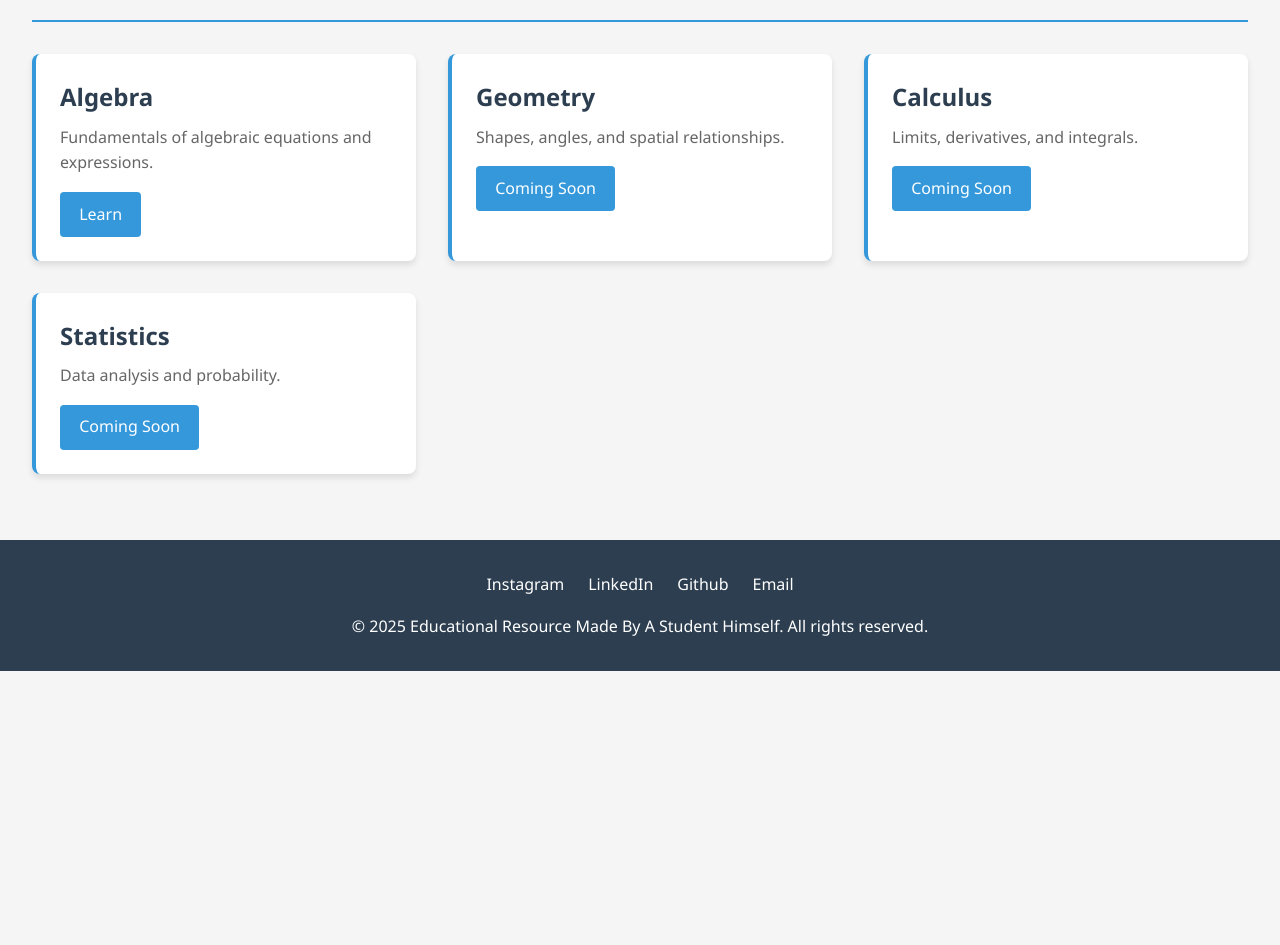
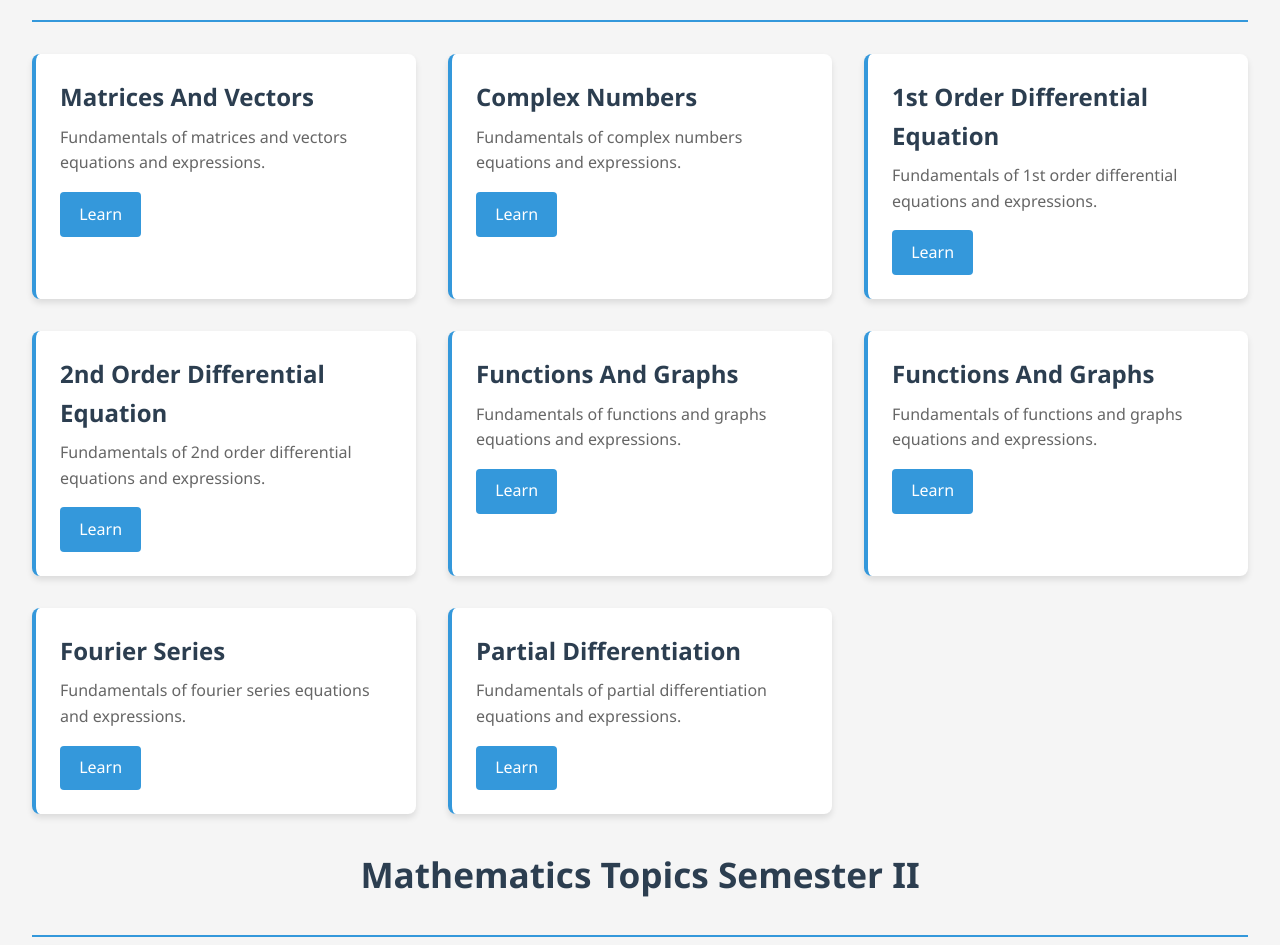
Before and after one commit to BuiltByTibor/.github.io, a plain HTML site: page math-topics.html in a window 1280 px wide. Shown: the part 256-1201 px from the top of the page. Before the commit the page ends 927 px from the top, so only its background shows below. Drawn offline with Linux system fonts and the light colour scheme.

Commit message:
Update math-topics.html

```diff
--- a/math-topics.html
+++ b/math-topics.html
@@ -23,31 +23,95 @@
 
     <main>
         <section class="page-header">
-            <h1>Mathematics Topics</h1>
+            <h1>Mathematics Topics Semester I</h1>
         </section>
 
         <section class="topics-grid">
             <div class="topic-card">
+                <h2>Matrices And Vectors</h2>
+                <p>Fundamentals of matrices and vectors equations and expressions.</p>
+                <a href="algebra.html" class="btn">Learn</a>
+            </div>
+             <div class="topic-card">
+                <h2>Complex Numbers</h2>
+                <p>Fundamentals of complex numbers equations and expressions.</p>
+                <a href="algebra.html" class="btn">Learn</a>
+            </div>
+            <div class="topic-card">
+                <h2>1st Order Differential Equation</h2>
+                <p>Fundamentals of 1st order differential equations and expressions.</p>
+                <a href="algebra.html" class="btn">Learn</a>
+            </div>
+             <div class="topic-card">
+                <h2>2nd Order Differential Equation</h2>
+                <p>Fundamentals of 2nd order differential equations and expressions.</p>
+                <a href="algebra.html" class="btn">Learn</a>
+            </div>
+            <div class="topic-card">
+                <h2>Functions And Graphs</h2>
+                <p>Fundamentals of functions and graphs equations and expressions.</p>
+                <a href="algebra.html" class="btn">Learn</a>
+            </div>
+             <div class="topic-card">
+                <h2>Functions And Graphs</h2>
+                <p>Fundamentals of functions and graphs equations and expressions.</p>
+                <a href="algebra.html" class="btn">Learn</a>
+            </div>
+             <div class="topic-card">
+                <h2>Fourier Series</h2>
+                <p>Fundamentals of fourier series equations and expressions.</p>
+                <a href="algebra.html" class="btn">Learn</a>
+            </div>
+             <div class="topic-card">
+                <h2>Partial Differentiation</h2>
+                <p>Fundamentals of partial differentiation equations and expressions.</p>
+                <a href="algebra.html" class="btn">Learn</a>
+            </div>
+             </section>
+             <section class="page-header">
+            <h1>Mathematics Topics Semester II</h1>
+        </section>
+            <section<div class="topic-card">
                 <h2>Algebra</h2>
                 <p>Fundamentals of algebraic equations and expressions.</p>
                 <a href="algebra.html" class="btn">Learn</a>
             </div>
-            <div class="topic-card">
-                <h2>Geometry</h2>
-                <p>Shapes, angles, and spatial relationships.</p>
-                <a href="#" class="btn">Coming Soon</a>
+             <div class="topic-card">
+                <h2>Algebra</h2>
+                <p>Fundamentals of algebraic equations and expressions.</p>
+                <a href="algebra.html" class="btn">Learn</a>
             </div>
-            <div class="topic-card">
-                <h2>Calculus</h2>
-                <p>Limits, derivatives, and integrals.</p>
-                <a href="#" class="btn">Coming Soon</a>
+             <div class="topic-card">
+                <h2>Algebra</h2>
+                <p>Fundamentals of algebraic equations and expressions.</p>
+                <a href="algebra.html" class="btn">Learn</a>
             </div>
-            <div class="topic-card">
-                <h2>Statistics</h2>
-                <p>Data analysis and probability.</p>
-                <a href="#" class="btn">Coming Soon</a>
+             <div class="topic-card">
+                <h2>Algebra</h2>
+                <p>Fundamentals of algebraic equations and expressions.</p>
+                <a href="algebra.html" class="btn">Learn</a>
+            </div>
+             <div class="topic-card">
+                <h2>Algebra</h2>
+                <p>Fundamentals of algebraic equations and expressions.</p>
+                <a href="algebra.html" class="btn">Learn</a>
+            </div>
+             <div class="topic-card">
+                <h2>Algebra</h2>
+                <p>Fundamentals of algebraic equations and expressions.</p>
+                <a href="algebra.html" class="btn">Learn</a>
             </div>
         </section>
+           </section>
+             <section class="page-header">
+            <h1>Mathematics Topics Exam Practice Questions</h1>
+        </section>
+            <section<div class="topic-card">
+                <h2>Algebra</h2>
+                <p>Fundamentals of algebraic equations and expressions.</p>
+                <a href="algebra.html" class="btn">Learn</a>
+            </div>
+             </section>
     </main>
 
 
```
